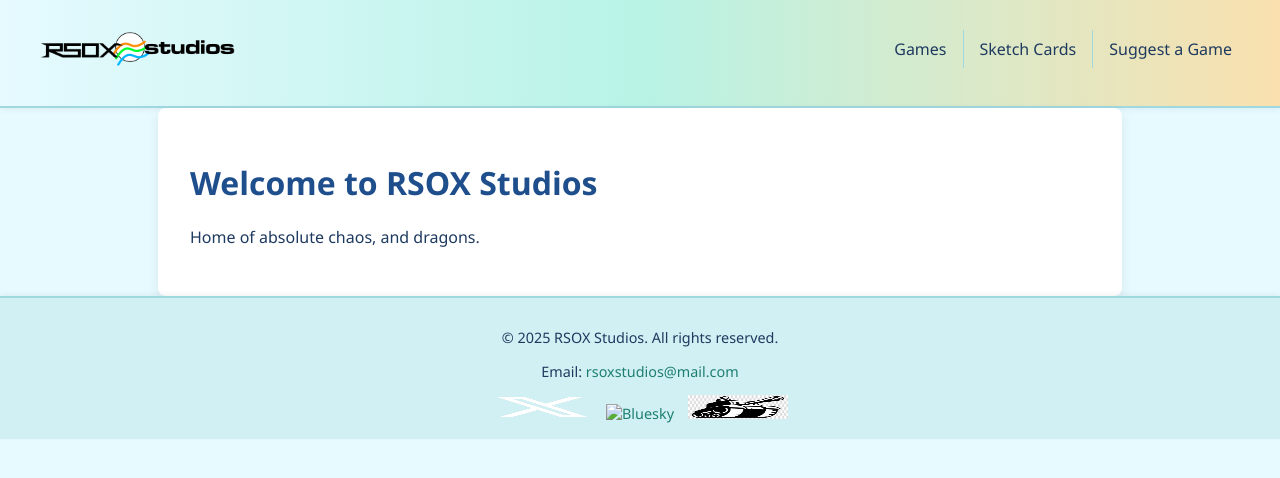
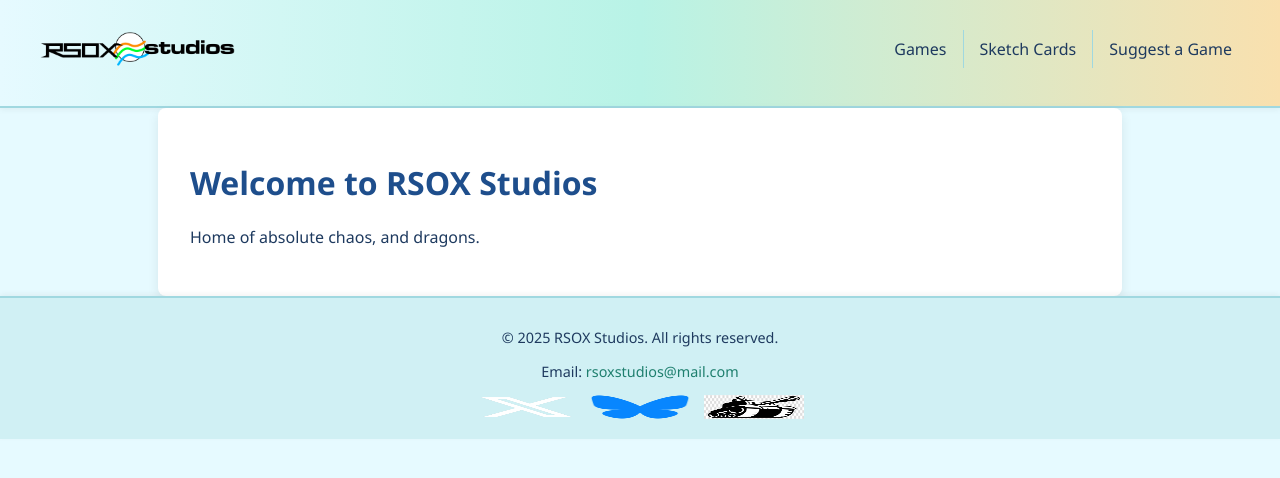
Before and after one commit to RSOXStudios/rsoxstudios.github.io, a plain HTML site: page index.html in a window 1280 px wide. Drawn offline with Linux system fonts and the light colour scheme.

Commit message:
Update index.html

```diff
--- a/index.html
+++ b/index.html
@@ -34,9 +34,9 @@
     <p>&copy; 2025 RSOX Studios. All rights reserved.</p>
     <p>Email: <a href="mailto:rsoxstudios@mail.com">rsoxstudios@mail.com</a></p>
     <div class="social-icons">
-      <a href="https://x.com/rsoxstudios" target="_blank"><img src="assets/x-icon.png" alt="X" width=100px></a>
-      <a href="https://bsky.app/profile/rsoxstudios" target="_blank"><img src="assets/bluesky-icon.png" alt="Bluesky" width=100px></a>
-      <a href="https://rsoxstudios.newgrounds.com" target="_blank"><img src="assets/newgrounds-icon.jpg" alt="Newgrounds" width=100px></a>
+      <a href="https://x.com/rsoxstudios" target="_blank"><img src="assets/x-icon.png" alt="X/Twitter" width=100px height=100px></a>
+      <a href="https://bsky.app/profile/rsoxstudios" target="_blank"><img src="assets/Bluesky-logo.png" alt="Bluesky" width=100px height=100px></a>
+      <a href="https://rsoxstudios.newgrounds.com" target="_blank"><img src="assets/Newgrounds-icon.jpg" alt="Newgrounds" width=100px height=100px></a>
     </div>
   </footer>
 </body>
```
